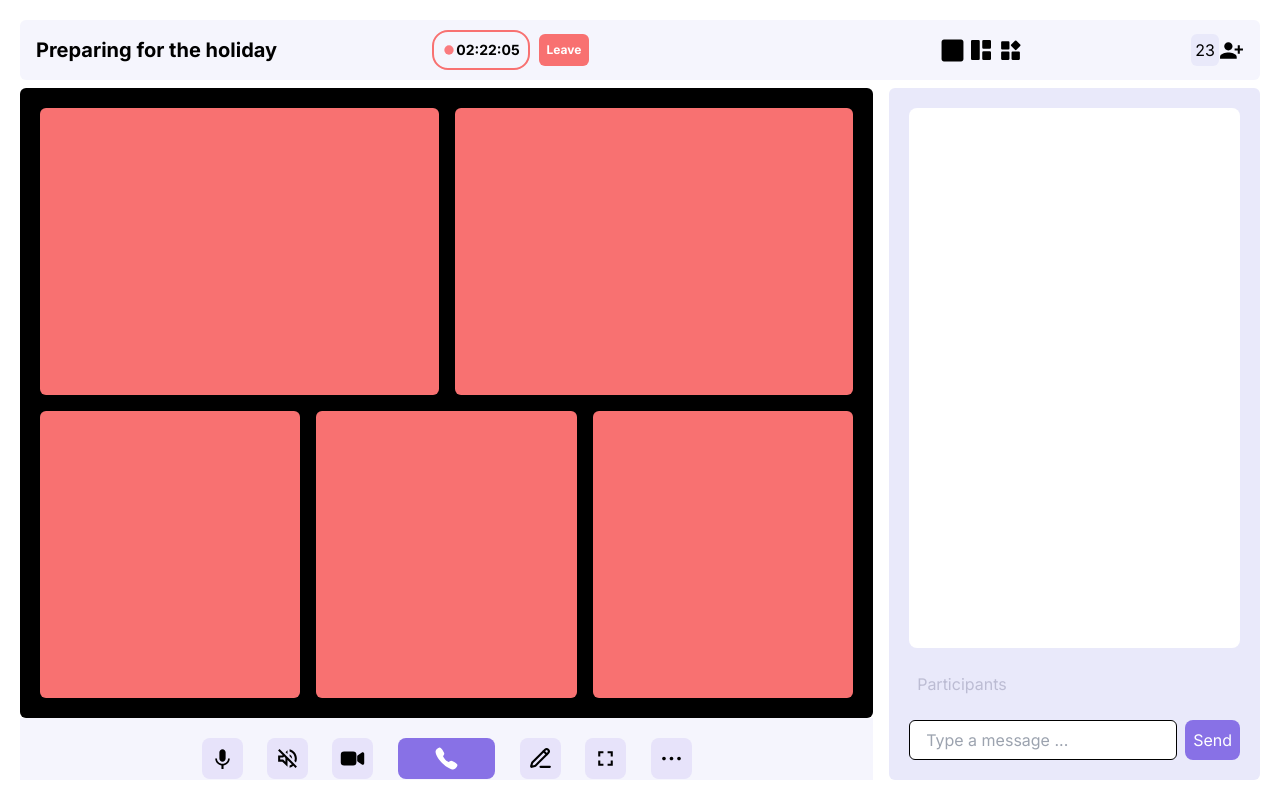
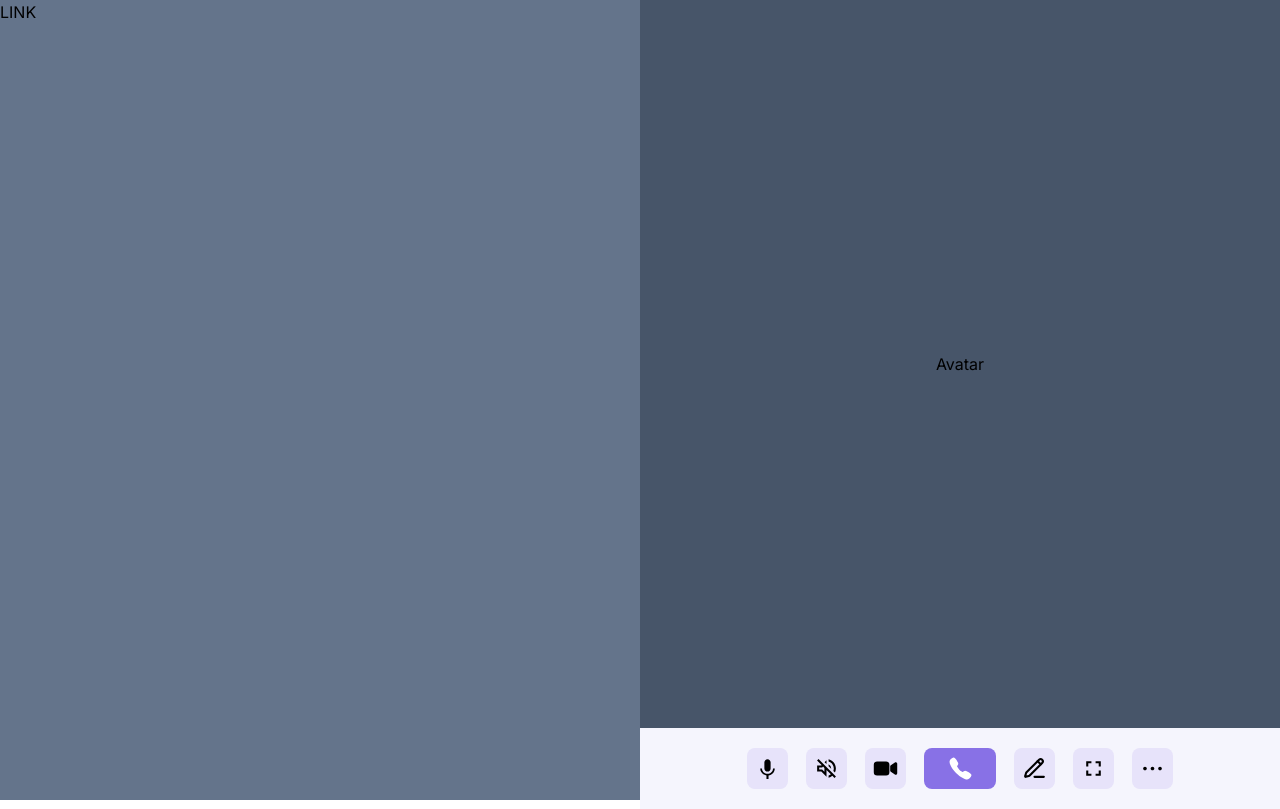
Before and after one commit to quochuy2405/webrtc-videocall, a Next.js app: page / in a window 1280 px wide. Built offline with nearby package versions, Linux system fonts and the light colour scheme.

Commit message:
Implement waiting room UI

```diff
--- a/app/page.tsx
+++ b/app/page.tsx
@@ -1,9 +1,13 @@
 import { Content, MenuBar } from "@/components/moleculers";
+import Waiting from "./waiting/page";
 
 export default function Home() {
   return (
-    <div className="flex h-screen gap-3 overflow-hidden p-5">
-      <Content />
+    // <div className="flex h-screen gap-3 overflow-hidden p-5">
+    //   {/* <Content /> */}
+    // </div>
+    <div>
+      <Waiting />
     </div>
   );
 }
--- a/app/waiting/page.tsx
+++ b/app/waiting/page.tsx
@@ -1,9 +1,18 @@
-import React from 'react'
+import { ControlMenu } from "@/components/moleculers";
+import React from "react";
 
 const Waiting = () => {
   return (
-    <div>Waiting</div>
-  )
-}
+    <div className="flex w-screen h-screen">
+      <div className="w-1/2 bg-slate-500">LINK</div>
+      <div className="w-1/2 bg-slate-600 flex flex-col">
+          <div className="min-h-[91%] flex items-center justify-center">Avatar</div>
+          <div>
+            <ControlMenu />
+          </div>
+      </div>
+    </div>
+  );
+};
 
-export default Waiting
+export default Waiting;
```
